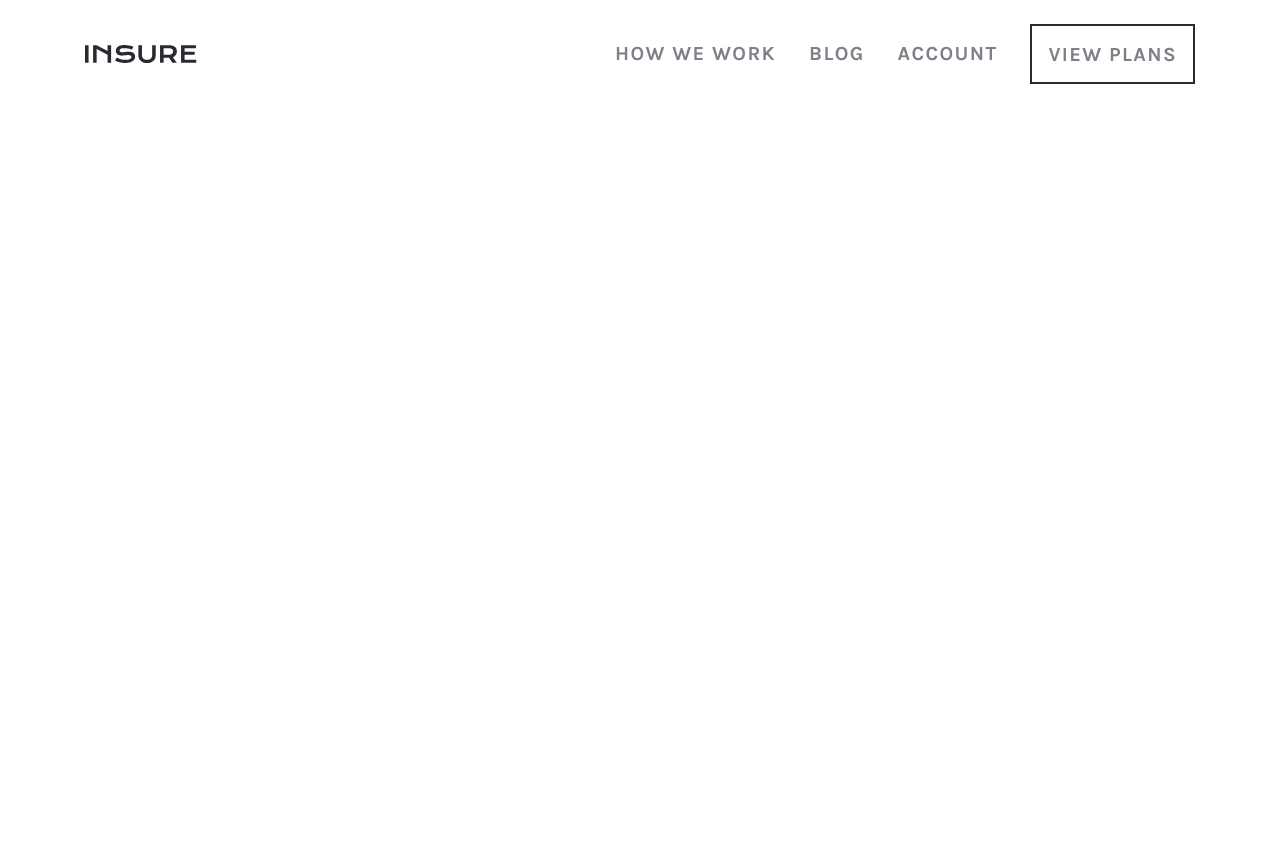
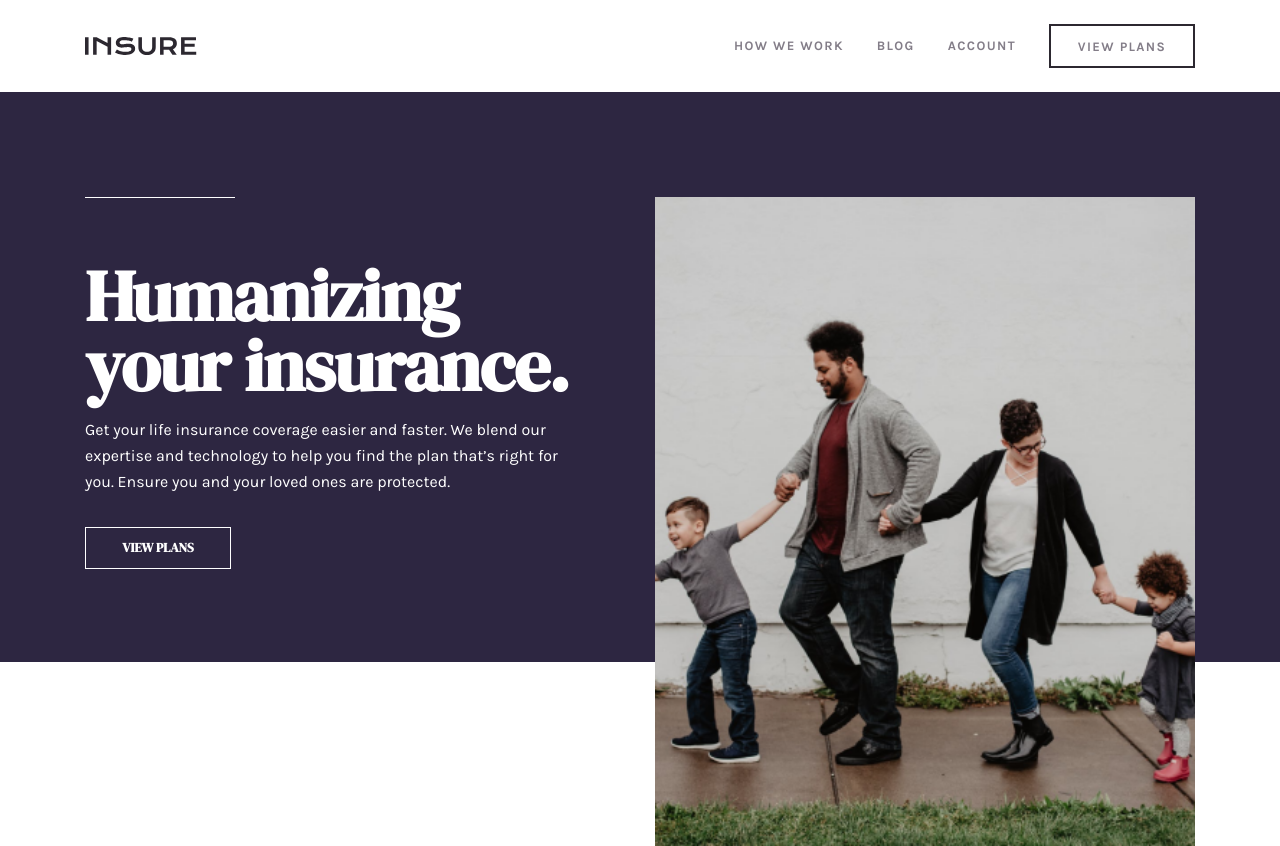
Before and after one commit to rahmatulloh19/insure, a plain HTML site: page index.html in a window 1280 px wide. Before the commit the page ends 800 px from the top, so only its background shows below. Drawn offline with Linux system fonts and the light colour scheme.

Commit message:
prepare hero section with responsive version

```diff
--- a/index.html
+++ b/index.html
@@ -4,11 +4,10 @@
   <meta charset="UTF-8">
   <meta name="viewport" content="width=device-width, initial-scale=1.0">
   <link rel="stylesheet" href="./css/main.css">
-  <title>Document</title>
+  <title>Insure</title>
 </head>
 <body>
   <!-- Site header begin -->
-
   <header class="site-header">
     <div class="container">
       <div class="site-header__inner">
@@ -39,17 +38,39 @@
       </div>
     </div>
   </header>
-
   <!-- Site header styles end -->
 
-  <!-- <div class="site-header__inner">
-    <h1 class="site-header__title">Humanizing your insurance.</h1> -->
-    <!-- <p class="site-header__desc">Get your life insurance coverage easier and faster. We blend our expertise and technology to help you find the plan that’s right for you. Ensure you and your loved ones are protected.</p> -->
-    <!-- <a class="site-header__more" href="#">VIEW PLANS</a>
-    </div> -->
+  <!-- Site main begin -->
+  <main class="site-main">
+    <!-- Site hero started -->
+    <section class="site-main__hero hero">
+      <div class="container">
+        <div class="hero__wrapper">
+        <!-- Retina image -->
+        <img class="hero__img" src="./images/heroimg.png"
+        width="375"
+        height="468"
+        alt=""
+        srcset="./images/heroimg.png  1x, ./images/heroimg@2x.png  2x">
+        <div class="hero__inner">
+          <div class="hero__title-wrapper">
+            <h1 class="hero__title">Humanizing your insurance.</h1>
+          </div>
+          <p class="hero__desc">
+            Get your life insurance coverage easier and faster. We blend our expertise and technology to help you find the plan that’s right for you. Ensure you and your loved ones are protected.
+          </p>
+          <a class="hero__more" href="#">VIEW PLANS</a>
+        </div>
+        </div>
+      </div>
+
+    </section>
+    <!-- Section hero finished -->
+  </main>
+  <!-- Site main end -->
 
 
 
-    <script src="./js/main.js"></script>
-  </body>
-  </html>
+  <script src="./js/main.js"></script>
+</body>
+</html>
--- a/js/main.js
+++ b/js/main.js
@@ -2,5 +2,10 @@ var elHeader = document.querySelector(".site-header");
 var elButton = document.querySelector(".site-header__btn");
 
 elButton.addEventListener("click", () => {
-  elHeader.classList.toggle("open")
+  elHeader.classList.toggle("open");
+  if(elHeader.classList.contains("open")){
+    document.body.style.overflow = "hidden";
+  } else {
+    document.body.removeAttribute("style");
+  }
 })
--- a/scss/_mixins.scss
+++ b/scss/_mixins.scss
@@ -6,14 +6,13 @@
 
 @mixin view($miw, $pad, $t-layout:center, $bdw, $bdc, $bdrs) {
   min-width: $miw;
-  width: 100%;
   padding: $pad;
   text-align: $t-layout;
   border: $bdw solid $bdc;
   border-radius: $bdrs;
 }
 
-@mixin default-text($bottom:0, $ff, $fz:16, $fw:400, $lh, $color:inherit) {
+@mixin default-text($bottom:0, $ff:var(--main-ff), $fz:13px, $fw:400, $lh:normal, $color:inherit) {
   margin-top: 0;
   margin-bottom: $bottom;
   font-family: $ff;
@@ -23,7 +22,7 @@
   color: $color;
 }
 
-@mixin links ($display, $color:inherit) {
+@mixin links ($display:block, $color:inherit) {
   display: $display;
   color: $color;
   text-decoration: none;
--- a/scss/blocks/_header.scss
+++ b/scss/blocks/_header.scss
@@ -21,6 +21,7 @@
   position: absolute;
   top: 80px;
   left: 0;
+  z-index: 5;
   display: none;
   width: 100%;
   height: calc(100vh - 80px);
@@ -79,9 +80,16 @@
     margin-bottom: 0;
   }
 
+  .navigation__link {
+    font-size: var(--main-fz);
+  }
+
   .site-header__link {
     @include view(146px, 9px 16px 7px, $bdw:2px, $bdc:var(--main-text-color), $bdrs:0);
     width: auto;
+    padding: 13px 16px 12px;
+    font-size: var(--main-fz);
+    line-height: normal;
     margin-left: 25px;
   }
 }
--- a/scss/blocks/_hero.scss
+++ b/scss/blocks/_hero.scss
@@ -1,23 +1,138 @@
 /* Hero styles started */
 
-// .site-header {
-//   background-color: var(--mix-color);
-//   &::before {
-//     @include psevdo-el($width:100%, $height:465px, $address:"../../images/heroimg.png")
-//   }
-// }
+.hero {
+  background-color: var(--mix-color);
+  // @include background(var(--mix-color), "../../images/herobg.svg", no-repeat, calc(50% - 15px) 150px);
+}
 
-// .site-header__inner {
-//   padding-bottom: 93px;
-//   text-align: center;
-// }
+.hero__wrapper {
+  padding: 93px 0;
+  color: #fff;
+  text-align: center;
+}
 
-// .site-header__title {
-//   @include default-text(16px, var(--main-ff), 37px, 700, 48px, #fff)
-// }
-// .site-header__desc {
-//   @include default-text()
-// }
-// .site-header__more {
-// }
+.hero__img {
+  position: relative;
+  top: -93px;
+  left: -24px;
+  max-width: 480px;
+  width: calc(100% + 48px);
+}
+
+.hero__inner {
+  max-width: 550px;
+  margin: 0 auto;
+}
+
+.hero__title-wrapper {
+  max-width: 296px;
+  margin: 0 auto;
+}
+
+.hero__title {
+  @include default-text(16px, $fz:39px, $fw:700, $lh:48px);
+}
+
+.hero__desc {
+  @include default-text(32px, var(--secondary-ff), 16px, $lh:26px)
+}
+
+.hero__more {
+  @include view(146px, 13px 16px 12px, $bdw:1.5px, $bdc:#fff, $bdrs:0);
+  @include links($display:inline-block);
+}
+
+@include responsive(481px) {
+  .hero__img {
+    left: calc(50%);
+    transform: translateX(-50%);
+  }
+
+  .hero__title-wrapper {
+    max-width: 364px;
+    margin: 0 auto;
+  }
+
+  .hero__title {
+    font-size: 48px;
+  }
+}
+
+@include responsive(768px) {
+  .hero__wrapper {
+    @include layout;
+    position: relative;
+    padding-top: 105px;
+  }
+
+  .hero__wrapper {
+    margin: 0;
+    text-align: left;
+  }
+
+  .hero__img {
+    position: absolute;
+    max-width: 320px;
+    top: 105px;
+    right: 0;
+    left: auto;
+    transform: translateX(0);
+  }
+
+  .hero__inner {
+    max-width: 400px;
+    margin: 0;
+  }
+
+  .hero__title-wrapper {
+    margin: 0;
+  }
+}
+
+@include responsive(900px) {
+  .hero__img {
+    max-width: 430px;
+  }
+}
+
+@include responsive(1150px) {
+  .hero__wrapper {
+    flex-direction: column;
+    align-items: start;
+    &::before {
+      display: block;
+      width: 150px;
+      height: 1px;
+      margin-bottom: 63px;
+      background-color: #fff;
+      content: "";
+    }
+  }
+
+  .hero__img {
+    max-width: 540px;
+  }
+
+  .hero__inner {
+    max-width: 484px;
+  }
+
+  .hero__title-wrapper  {
+    max-width: none;
+  }
+
+  .hero__title {
+    font-size: 72px;
+    line-height: 70px;
+    letter-spacing: -1px;
+  }
+
+  .hero__more {
+    @include transition(background-color);
+
+    &:hover {
+      @include hover(var(--mix-color), #fff);
+    }
+  }
+}
 /* Hero styled end */
```
Also changed, not shown: css/main.css, 1 other file.
